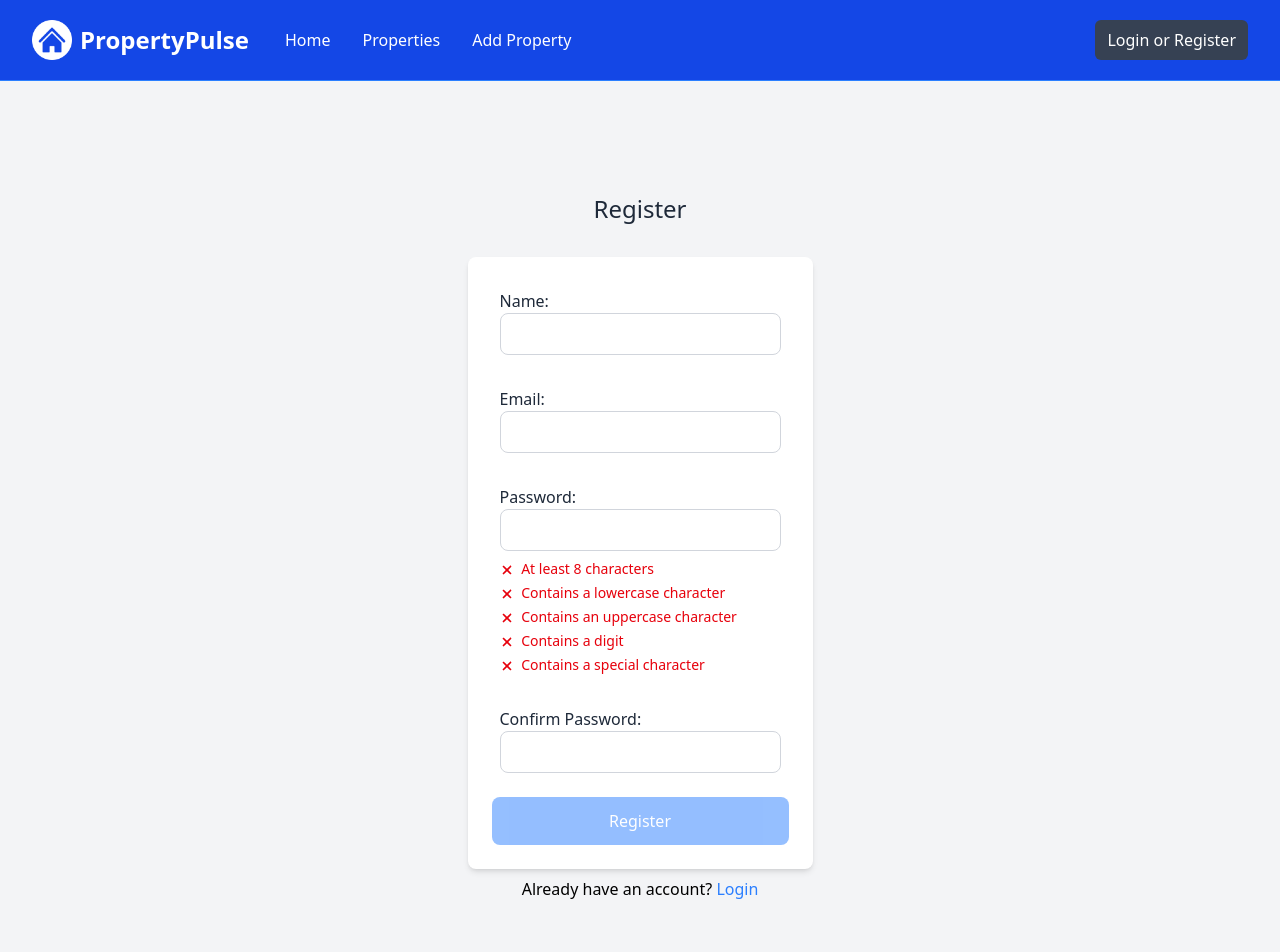
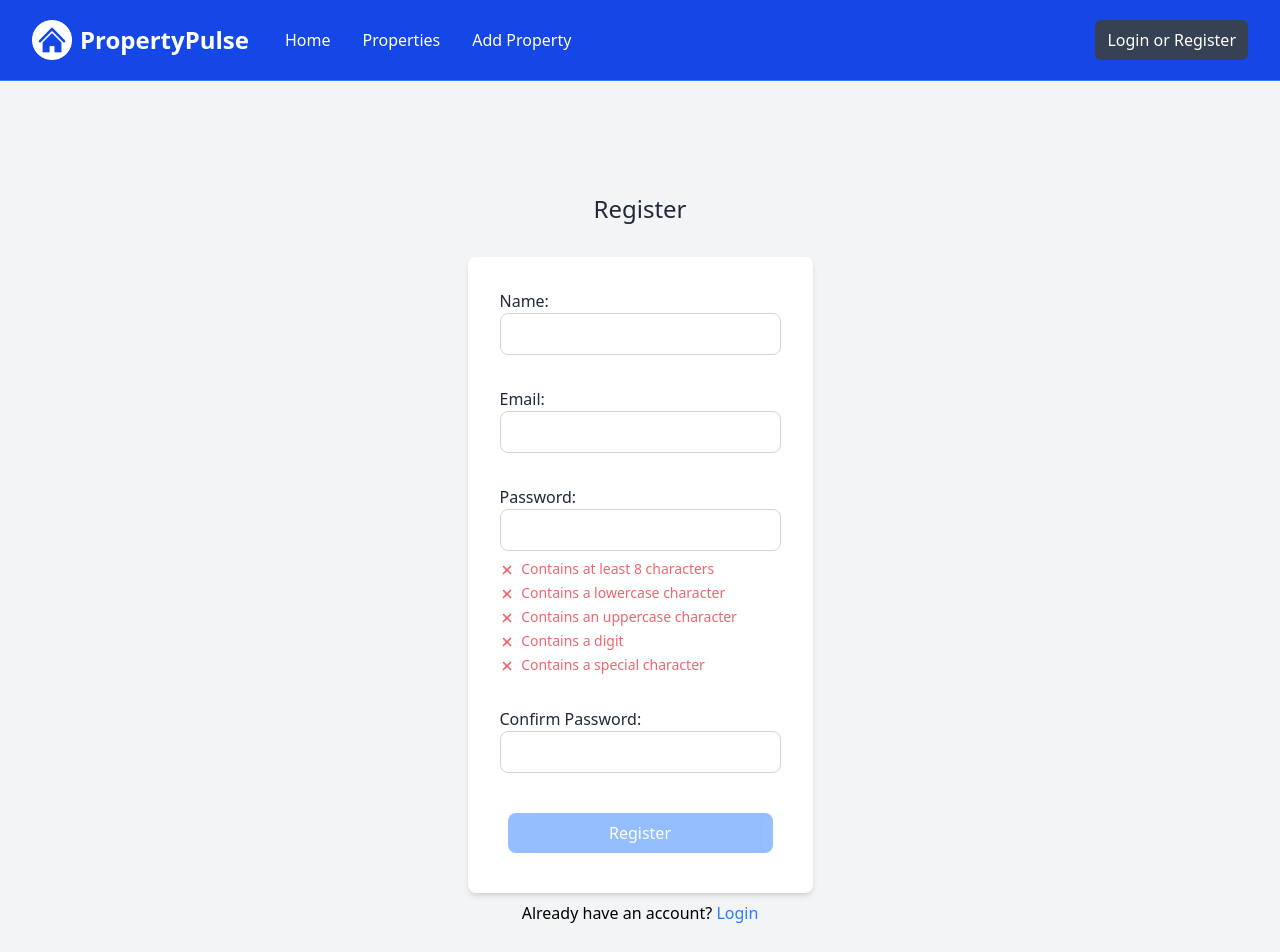
Before and after one commit to fanischam/property-pulse, a Next.js app: page /register in a window 1280 px wide. Shown: the top 952 px of the page. Built offline with nearby package versions, Linux system fonts and the light colour scheme.

Commit message:
Performed slight UI enhancements

```diff
--- a/components/Register.tsx
+++ b/components/Register.tsx
@@ -2,14 +2,14 @@
 
 import { registerUser } from '@/app/actions/auth';
 import { usePasswordValidation } from '@/app/hooks/usePasswordValidation';
-import { FormState } from '@/app/lib/definitions';
+import { RegisterFormState } from '@/app/lib/definitions';
 import { FormEvent, useActionState, useEffect } from 'react';
 import { FaCheckCircle, FaExclamationTriangle } from 'react-icons/fa';
 import { FaXmark } from 'react-icons/fa6';
 import { toast, ToastContainer } from 'react-toastify';
 
 const Register = () => {
-  const [state, action, pending] = useActionState<FormState, FormData>(
+  const [state, action, pending] = useActionState<RegisterFormState, FormData>(
     registerUser,
     { status: 0, message: '' }
   );
@@ -50,7 +50,7 @@ const Register = () => {
       onSubmit={handleSubmit}
       className='flex flex-col w-smart md:w-auto bg-white p-6 rounded-lg shadow-md'
     >
-      <label className='text-gray-800 p-2 rounded-lg mb-4 block'>
+      <label className='text-gray-800 p-2 rounded-lg mb-4'>
         Name:
         <div className='relative'>
           <input
@@ -109,14 +109,17 @@ const Register = () => {
             aria-describedby='password-help'
             autoComplete='new-password'
           />
-          <ul id='password-help' className='mt-2 text-sm space-y-1 list-none'>
+          <ul
+            id='password-help'
+            className='mt-2 text-sm space-y-1 list-none opacity-60'
+          >
             <li className={rules.length ? 'text-green-600' : 'text-red-600'}>
               {rules.length ? (
                 <FaCheckCircle className='inline mr-1' />
               ) : (
                 <FaXmark className='inline mr-1' />
               )}{' '}
-              At least 8 characters
+              Contains at least 8 characters
             </li>
             <li
               className={
@@ -200,7 +203,7 @@ const Register = () => {
         )}
       </label>
       <button
-        className='bg-blue-500 text-white p-3 rounded-lg cursor-pointer disabled:opacity-50 self-start md:self-auto'
+        className='bg-blue-500 m-4 text-white p-2 rounded-lg cursor-pointer disabled:opacity-50 self-start md:self-auto'
         disabled={pending || !isValid}
         type='submit'
       >
```
